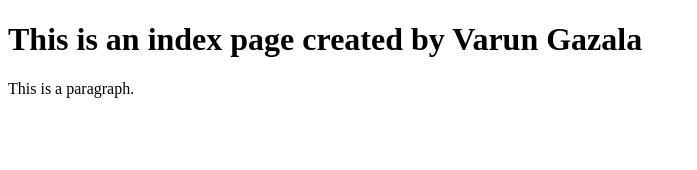
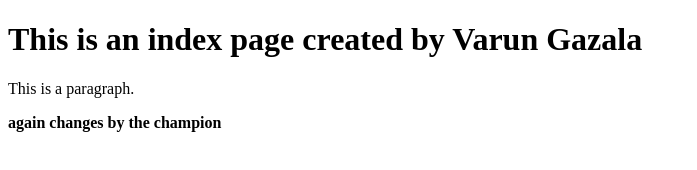
Before and after one commit to varungazalaSAKEC/practical1, a plain HTML site: page index.html in a window 1280 px wide. Shown: the whole page, without its empty margins (0-697 px from the left). Drawn offline with Linux system fonts and the light colour scheme.

Commit message:
bold and added a paragraph

```diff
--- a/index.html
+++ b/index.html
@@ -7,5 +7,6 @@
 
 <h1>This is an index page created by Varun Gazala</h1>
 <p>This is a paragraph.</p>
+<p><b>again changes by the champion</b></p>
 </body>
 </html>
```
Also changed, not shown: f1.html (deleted), 1 other file.
